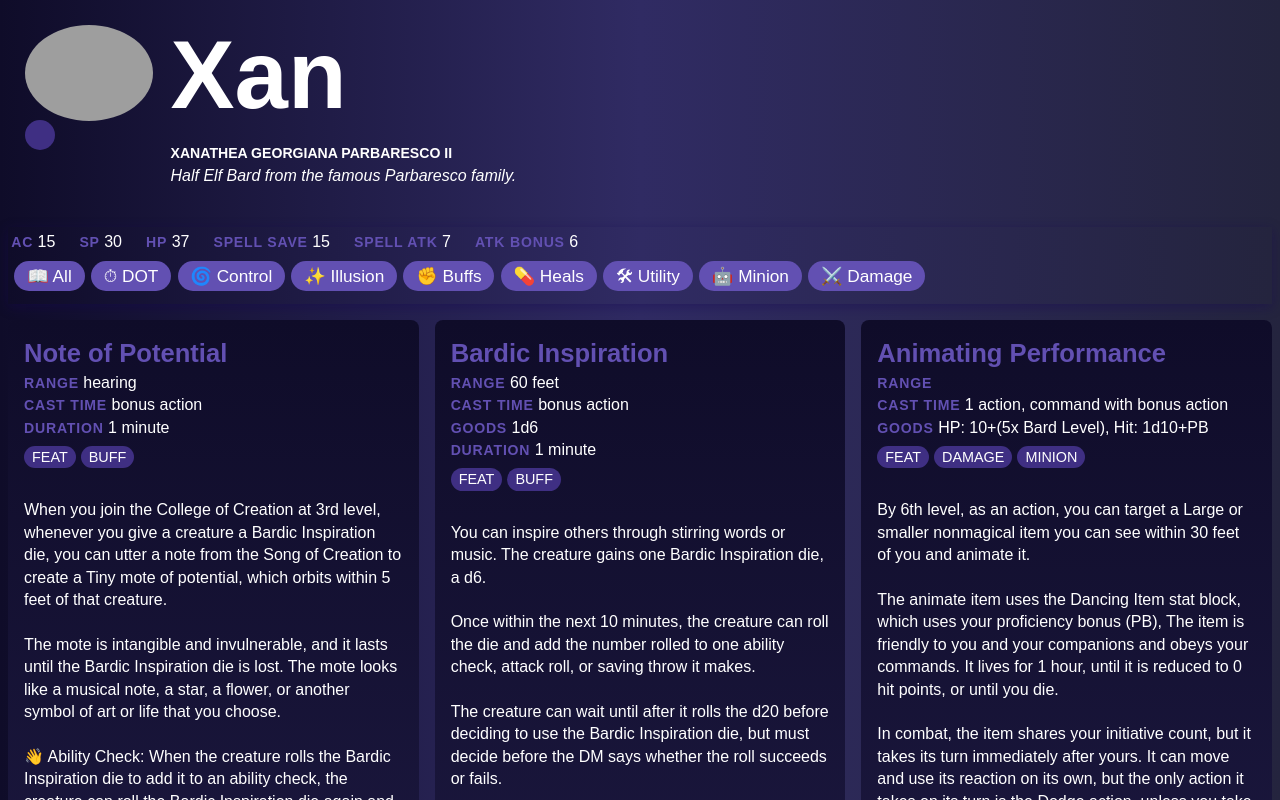
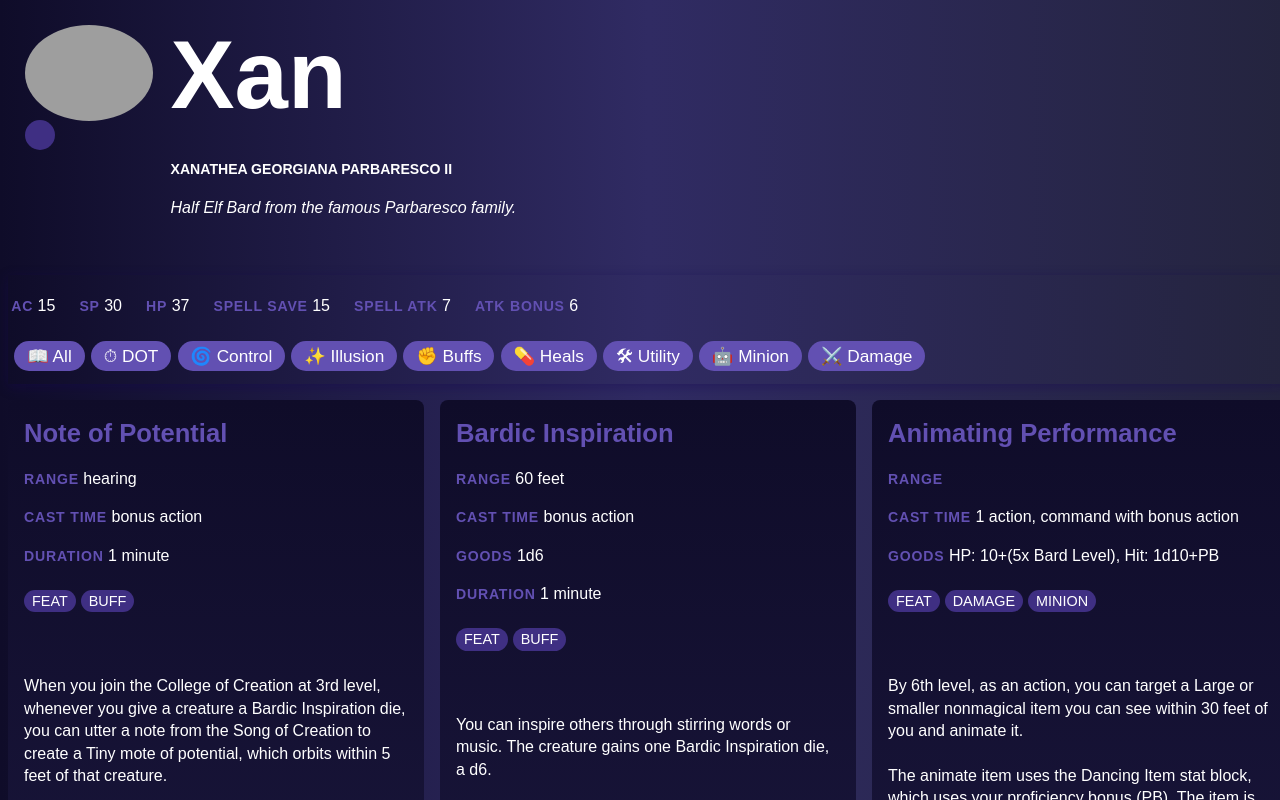
Before and after one commit to helloidevthings/jubilant-octo-couscous, a Next.js app: page /lab/xan in a window 1280 px wide. Shown: the top 800 px of the page. Built offline with nearby package versions, Linux system fonts and the light colour scheme; grey boxes are pictures that could not be loaded.

Commit message:
removing *

```diff
--- a/pages/index.js
+++ b/pages/index.js
@@ -1,6 +1,4 @@
 import Head from 'next/head';
-import Image from 'next/image';
-import styles from '../styles/Home.module.css';
 import styled from 'styled-components';
 
 const Button = styled.button`
--- a/styles/Home.module.css
+++ /dev/null
@@ -1,51 +0,0 @@
-/* Global Reset -- Separate from Global Styles, scroll down for Global Styles :58 */
-/* These styles standardize all HTML elements and making it easier to style */
-* {
-  margin: 0;
-}
-
-*,
-*::before,
-*::after {
-  box-sizing: border-box;
-}
-
-html,
-body {
-  /* Global RESET ONLY scroll down for Global Styles */
-  text-rendering: optimizeLegibility;
-  -webkit-font-smoothing: antialiased;
-  line-height: 1.4;
-}
-
-img,
-picture,
-video,
-canvas,
-svg {
-  display: block;
-  max-width: 100%;
-}
-
-p,
-h1,
-h2,
-h3,
-h4,
-h5,
-h6 {
-  overflow-wrap: break-word;
-}
-
-input,
-button,
-textarea,
-select {
-  font: inherit;
-}
-
-#root,
-#__next {
-  isolation: isolate;
-  height: 100%;
-}
```
Also changed, not shown: styles/globals.css (+4 -4 lines).
